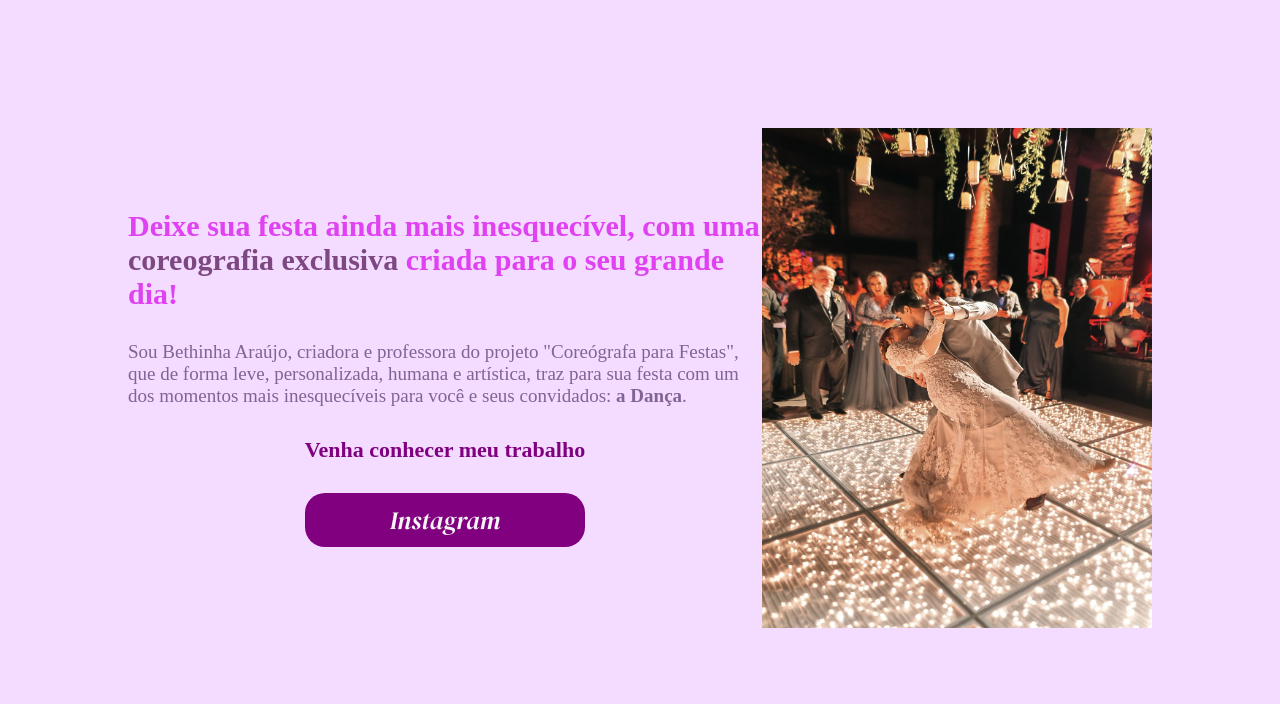
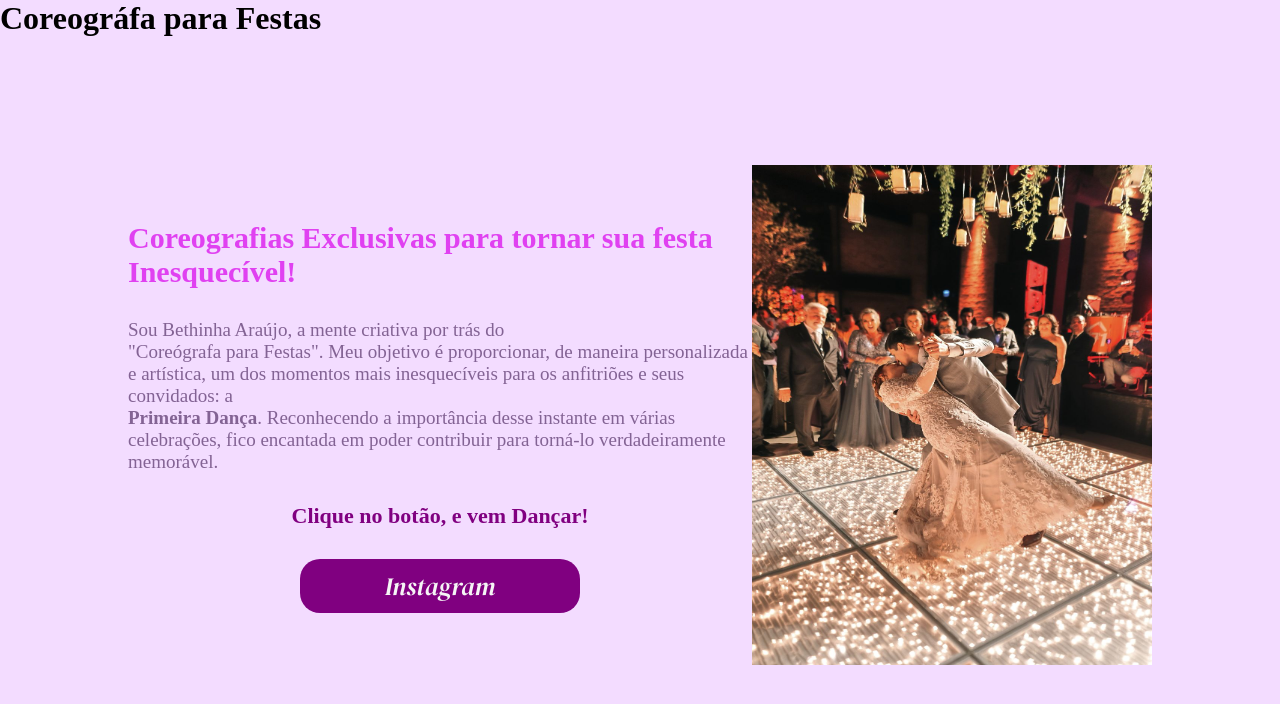
Before and after one commit to b3th1nha/coreografa-para-festas, a plain HTML site: page index.html in a window 1280 px wide. Drawn offline with Linux system fonts and the light colour scheme; a web font is replaced by a local one.

Commit message:
Update index.html
Mudança de texto e título

```diff
--- a/index.html
+++ b/index.html
@@ -12,21 +12,34 @@
 </head>
 
 <body>
-    <header></header>
+    <header class="titulo"> <h1 class="titulo__nome">Coreográfa para Festas</h1></header>
 
     <main class="apresentacao">
+
         <section class="apresentacao__conteudo">
-                <h1 class="apresentacao__conteudo__titulo">Deixe sua festa ainda mais inesquecível, com uma <strong class="destaque"> coreografia exclusiva </strong>criada para o seu <strong>grande dia!</strong> </h1>
 
-                <p class="apresentacao__conteudo__paragrafo">Sou Bethinha Araújo, criadora e professora do projeto "Coreógrafa para Festas", que de forma leve, personalizada, humana e artística, traz para sua festa com um dos momentos mais inesquecíveis para você e seus convidados: <strong>a Dança</strong>.</p>
+            <h1 class="apresentacao__conteudo__titulo"><strong>Coreografias Exclusivas</strong> para tornar sua festa
+                Inesquecível!</h1>
 
-                <h2 class="apresentacao__conteudo__chamada">Venha conhecer meu trabalho</h2>
+                <p class="apresentacao__conteudo__paragrafo">Sou Bethinha Araújo, a mente criativa por trás do
+                     <br>"Coreógrafa para Festas". Meu objetivo é proporcionar,
+                    de maneira personalizada e artística, um dos momentos mais inesquecíveis para os anfitriões e seus
+                     convidados: a <br>
+
+                    <strong class="destaque2">Primeira Dança</strong>. Reconhecendo a importância desse instante em várias celebrações,
+                    fico encantada em poder contribuir para torná-lo verdadeiramente memorável. </p>
+
+
+                <h2 class="apresentacao__conteudo__chamada">Clique no botão, e vem Dançar!</h2>
 
         <div class="apresentacao__conteudo__link" >
-            <a class="apresentacao__conteudo__instagram" href="https://www.instagram.com/coreografaparafestas"> Instagram</a>
+            <a class="apresentacao__conteudo__instagram" href="https://www.instagram.com/coreografaparafestas" target="_blank"> Instagram</a>
         </div>
         </section>
-        <img src="ma_leo.jpeg" alt="Nanda e Leo">
+        <figure>
+            <img src="ma_leo.jpeg" alt="Nanda e Leo">
+        </figure>
+
 
 
 
```
